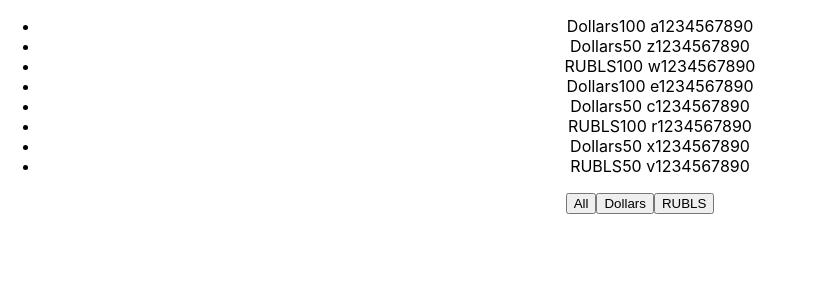
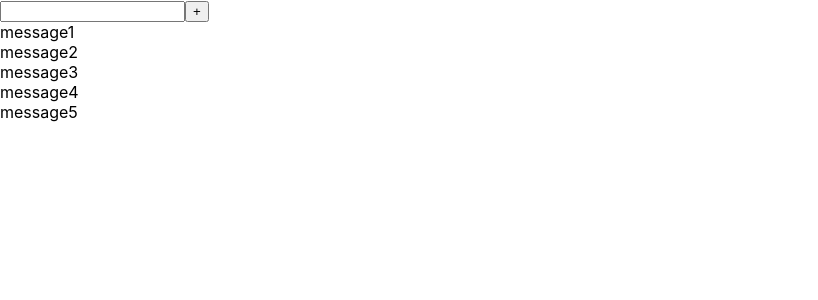
Before and after one commit to Anton-Osip/microtasks, a React (Create React App) app: page / in a window 1280 px wide. Shown: the top 300 px of the page, without its empty margins (0-818 px from the left). Built offline with nearby package versions, Linux system fonts and the light colour scheme.

Commit message:
06 - Input

```diff
--- a/src/App.tsx
+++ b/src/App.tsx
@@ -1,39 +1,52 @@
-import './App.css'
 import {useState} from "react";
-import {Money} from "./components/Money";
+import {FoolInput} from "./components/FoolInput";
+import {Input} from "./components/Input";
+import {Button1} from "./components/Button1";
 
 export type FilterType = 'All' | 'Dollars' | 'RUBLS'
 
-function App() {
+export function App() {
+    const [message, setMessage] = useState([
+            {message: 'message1'},
+            {message: 'message2'},
+            {message: 'message3'},
+            {message: 'message4'},
+            {message: 'message5'}
+        ]
+    )
 
-    const [money, setMoney] = useState([
-        {banknots: 'Dollars', value: 100, number: ' a1234567890'},
-        {banknots: 'Dollars', value: 50, number: ' z1234567890'},
-        {banknots: 'RUBLS', value: 100, number: ' w1234567890'},
-        {banknots: 'Dollars', value: 100, number: ' e1234567890'},
-        {banknots: 'Dollars', value: 50, number: ' c1234567890'},
-        {banknots: 'RUBLS', value: 100, number: ' r1234567890'},
-        {banknots: 'Dollars', value: 50, number: ' x1234567890'},
-        {banknots: 'RUBLS', value: 50, number: ' v1234567890'},
-    ])
+    let [title, setTitle] = useState<string>('');
 
-    const [nameButton, setNameButton] = useState<FilterType>('All');
 
-    let currentMoney = money
-    if (nameButton === 'Dollars') {
-        currentMoney = money.filter((m) => m.banknots === 'Dollars')
-    }
-    if (nameButton === 'RUBLS') {
-        currentMoney = money.filter((m) => m.banknots === 'RUBLS')
+    const addMessage = (title: string) => {
+        let newMessage = {message: title}
+        setMessage([...message, newMessage])
     }
 
-    const onclickHandler = (nameButton: FilterType) => {
-        setNameButton(nameButton)
+    const callbackButtonHandler=()=>{
+        addMessage(title)
+        setTitle('')
     }
+
     return (
         <div className = "App">
-            <Money currentMoney={currentMoney} onclickHandler={onclickHandler}/>
-        </div>)
+            {/*<div>*/}
+            {/*    <input/>*/}
+            {/*    <button>+</button>*/}
+            {/*</div>*/}
+            {/*<FoolInput addMessage = {addMessage}/>*/}
+            <div>
+                <Input value = {title} setTitle = {setTitle}/>
+                <Button1 name={'+'} callback={callbackButtonHandler}/>
+            </div>
+            {message.map((el, index
+            ) => {
+                return (
+                    <div key = {index}>{el.message}</div>
+                )
+            })}
+        </div>
+    );
 }
 
 export default App;
--- /dev/null
+++ b/src/components/Button1.tsx
@@ -0,0 +1,14 @@
+type ButtonType = {
+    name: string
+    callback:()=>void
+}
+
+export const Button1 = (props: ButtonType) => {
+
+    const buttonHandler=()=>{
+        props.callback()
+    }
+    return (
+        <button onClick={buttonHandler}>{props.name}</button>
+    )
+}
--- /dev/null
+++ b/src/components/FoolInput.tsx
@@ -0,0 +1,26 @@
+import {ChangeEvent, useState} from "react";
+
+type FoolInputProps = {
+    addMessage: (title: string) => void
+}
+
+export const FoolInput = (props: FoolInputProps) => {
+    let [title, setTitle] = useState<string>('');
+
+    const OnChangeInputHandler = (e: ChangeEvent<HTMLInputElement>) => {
+        setTitle(e.target.value)
+    }
+
+    const onClickButtonHandler = () => {
+        props.addMessage(title)
+        setTitle('')
+    }
+
+    return (
+        <div>
+            <input value = {title} onChange = {OnChangeInputHandler}/>
+            <button onClick = {onClickButtonHandler}>+
+            </button>
+        </div>
+    )
+}
--- /dev/null
+++ b/src/components/Input.tsx
@@ -0,0 +1,17 @@
+import {ChangeEvent} from "react";
+
+type InputProps = {
+    value: string,
+    setTitle: (title:string) => void
+}
+
+export const Input = (props: InputProps) => {
+
+    const OnChangeInputHandler = (e: ChangeEvent<HTMLInputElement>) => {
+        props.setTitle(e.target.value)
+    }
+
+    return (
+        <input value = {props.value} onChange = {OnChangeInputHandler}/>
+    )
+}
```
